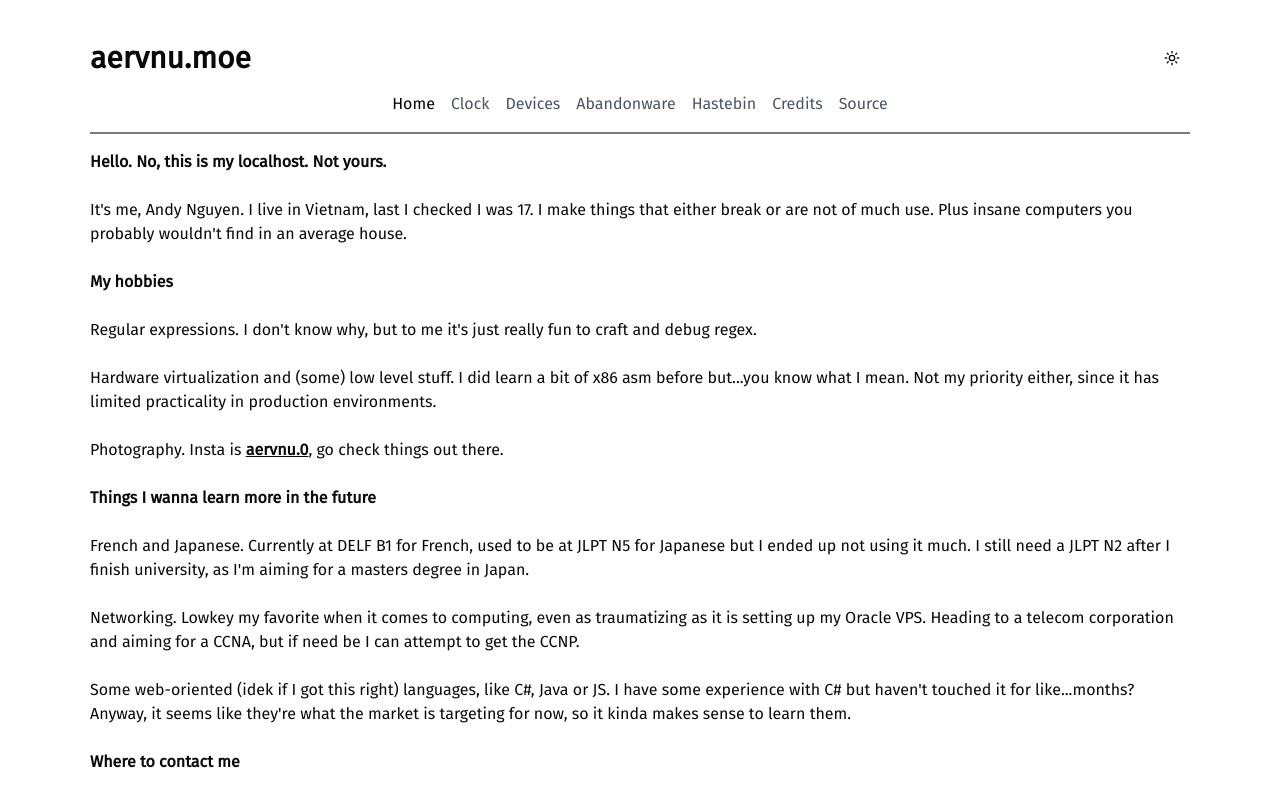
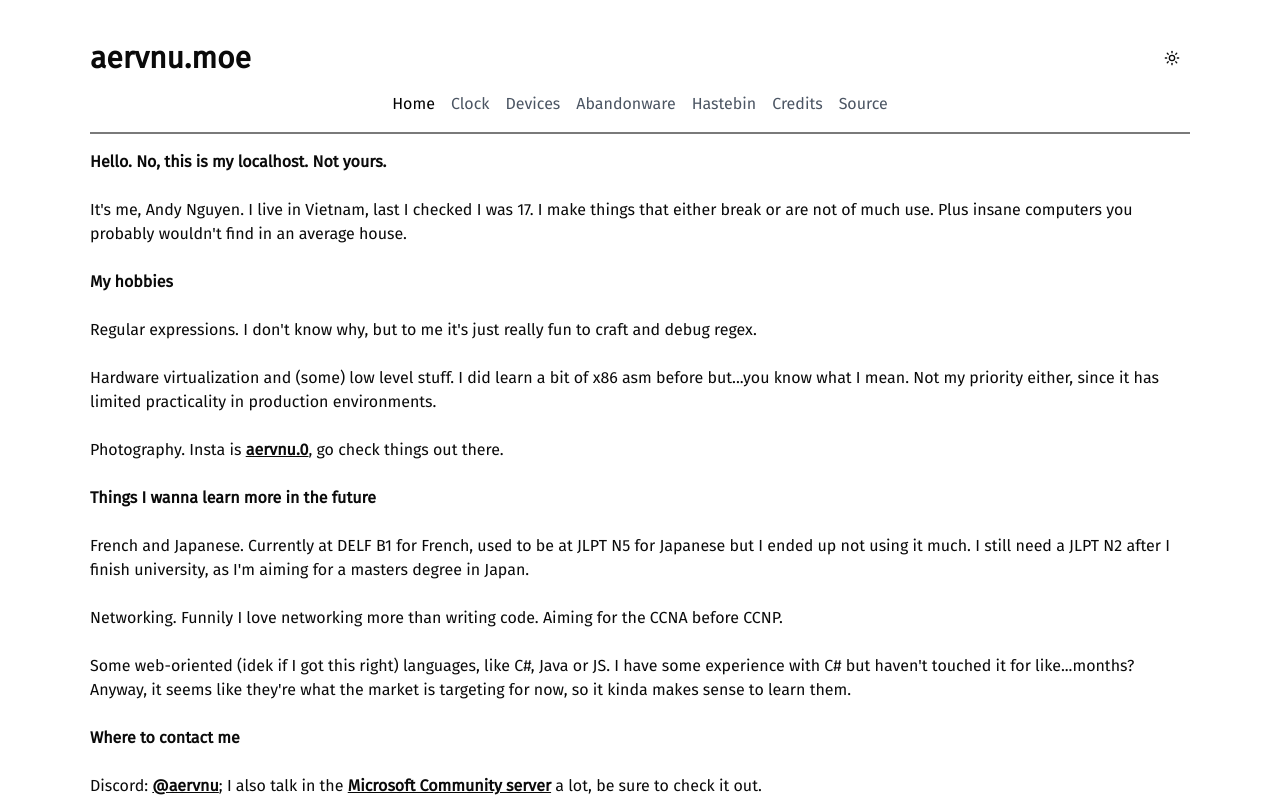
Before and after one commit to aervnu/aervnu.moe, a Next.js app: page / in a window 1280 px wide. Shown: the top 799 px of the page. Built offline with nearby package versions, Linux system fonts and the light colour scheme.

Commit message:
Redeploying with new build command

```diff
--- a/app/page.tsx
+++ b/app/page.tsx
@@ -43,10 +43,7 @@ const Page = () => {
           degree in Japan.
           <br />
           <br />
-          Networking. Lowkey my favorite when it comes to computing, even as
-          traumatizing as it is setting up my Oracle VPS. Heading to a telecom
-          corporation and aiming for a CCNA, but if need be I can attempt to get
-          the CCNP.
+          Networking. Funnily I love networking more than writing code. Aiming for the CCNA before CCNP.
           <br />
           <br />
           Some web-oriented (idek if I got this right) languages, like C#, Java
```
